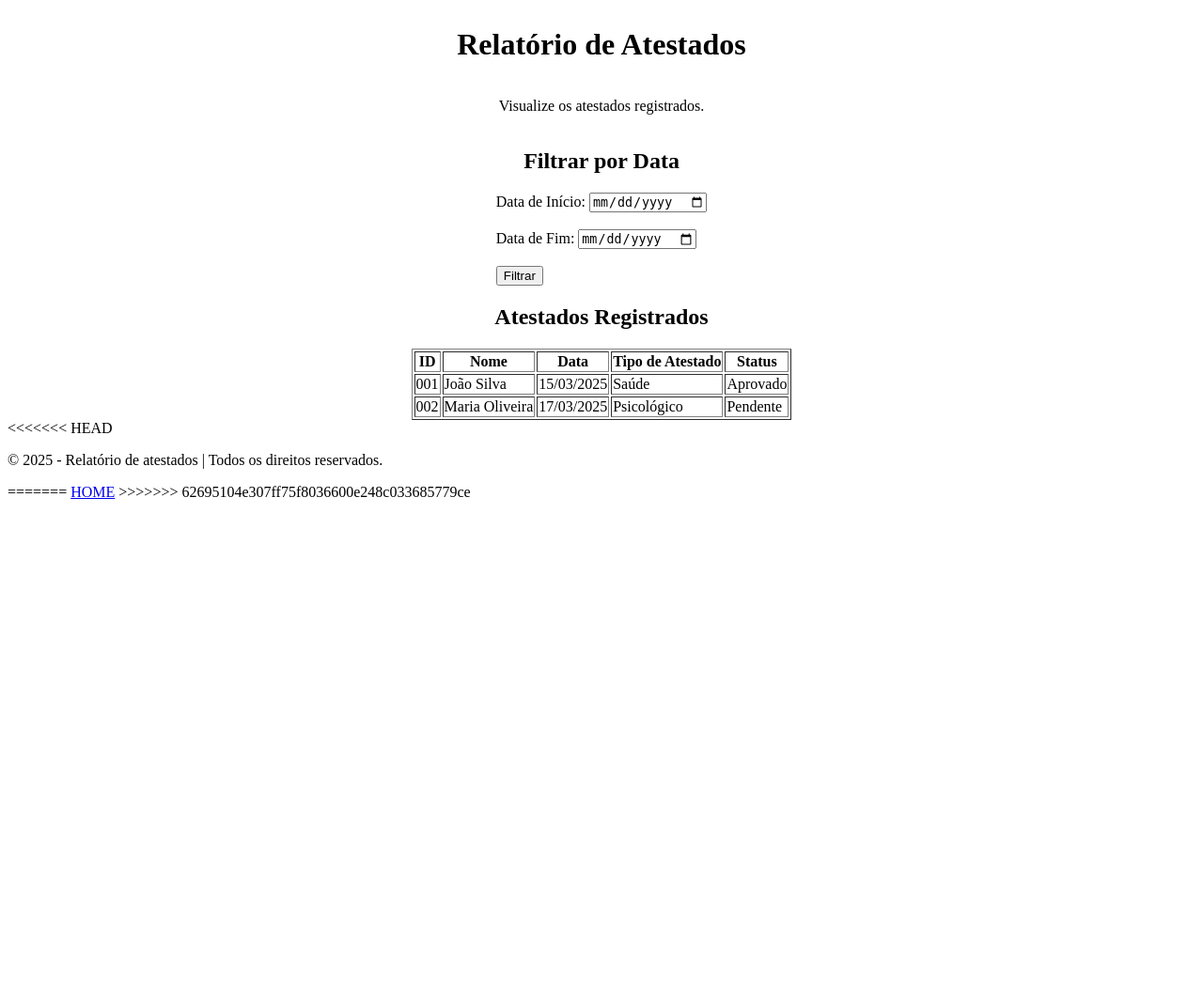
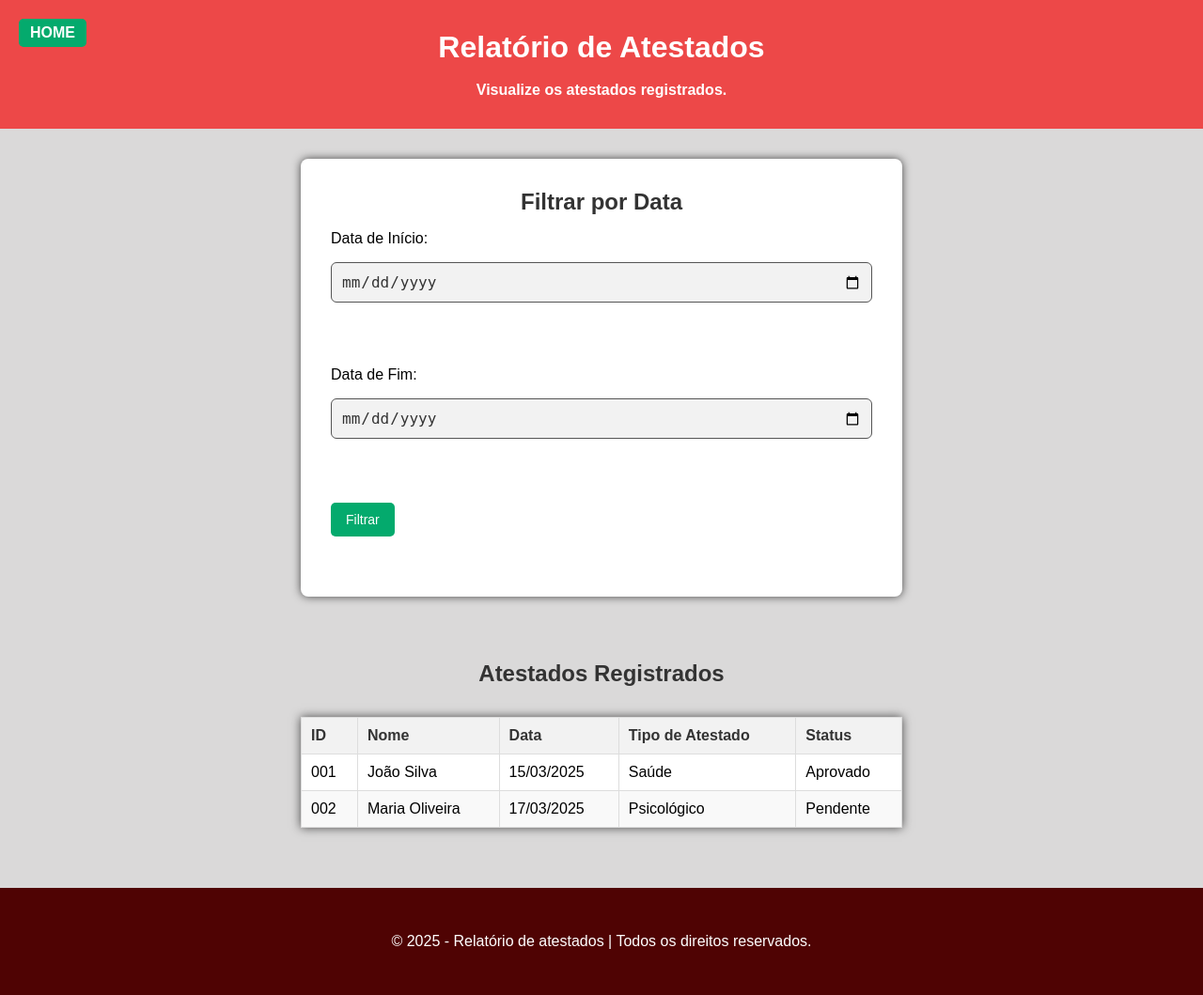
Before and after one commit to Slot148/Projeto-Integrador-2025-1, a Flask app: template app/templates/Estrutura para relatório de atestados-API.html in a window 1280 px wide. Shown: the whole page at 94% size. Before the commit the page ends 531 px from the top, so only its background shows below. Run offline with Flask 3, Linux system fonts and the light colour scheme; the template is opened without the code that fills it, so the values that code supplies are empty.

Commit message:
<feat> implementação do css e link com o html

```diff
--- a/app/templates/Estrutura para relatório de atestados-API.html
+++ b/app/templates/Estrutura para relatório de atestados-API.html
@@ -1,28 +1,19 @@
 <!DOCTYPE html>
 <html lang="pt-br">
 <head>
+    <link rel="stylesheet" href="relat_atest.css">
     <meta charset="UTF-8">
     <meta name="viewport" content="width=device-width, initial-scale=1.0">
     <title>Relatório de Atestados</title>
 </head>
 <body>
 
-    <!-- Cabeçalho -->
-    <style>
-        .center {
-          display: flex;
-          flex-direction: column;
-          justify-content: space-evenly;
-          align-items: center;
-        }
-    </style>
-
-    <header class="center">
-        <h1>Relatório de Atestados</h1>
+    <header>
+        <a href="/">HOME</a>
+        <h1>Relatório de Atestados</h1><br>
         <p>Visualize os atestados registrados.</p>
     </header>
-
-    <!-- Filtro de Pesquisa (por data) -->
+    <main>
         <section class="center">
             <h2>Filtrar por Data</h2>
             <form action="#">
@@ -35,9 +26,9 @@
                 <button type="submit">Filtrar</button>
             </form>
         </section>
+    </main><br><br>
 
-    <!-- Tabela de Relatório -->
-    <section class="center" class="containsTable">
+        <section>
             <h2>Atestados Registrados</h2>
             <table border="1">
                 <thead>
@@ -67,12 +58,8 @@
                 </tbody>
             </table>
         </section>
-<<<<<<< HEAD
   <footer>
     <p>© 2025 - Relatório de atestados | Todos os direitos reservados.</p>
   </footer>
-=======
-    <a href="/">HOME</a>
->>>>>>> 62695104e307ff75f8036600e248c033685779ce
 </body>
 </html>
--- /dev/null
+++ b/app/templates/relat_atest.css
@@ -0,0 +1,150 @@
+/* Reset básico */
+* {
+    margin: 0;
+    padding: 0;
+    box-sizing: border-box;
+}
+
+body {
+    background-color: rgb(218, 217, 217);
+    font-family: Arial, Helvetica, sans-serif;
+    font-weight: 400;
+    color: #000;
+    display: flex;
+    flex-direction: column;
+    min-height: 100vh;
+}
+
+header {
+    padding: 2rem;
+    background-color: #ed4848;
+    text-align: center;
+    color: white;
+}
+
+header h1 {
+    font-size: 2.0rem;
+}
+
+header p {
+    font-size: 1rem;
+    font-weight: 600;
+}
+
+header a {
+    color: white;
+    text-decoration: none;
+    background-color: #04AA6D;
+    padding: 6px 12px;
+    border-radius: 5px;
+    transition: background-color 0.3s ease;
+    font-weight: bold;
+    position: absolute;
+    left: 20px;
+    top: 20px;
+}
+
+header a:hover {
+    background-color: #038e5a;
+}
+
+main {
+    max-width: 40rem;
+    width: 90%;
+    margin: 2rem auto;
+    padding: 2rem;
+    background-color: #fff;
+    border-radius: 8px;
+    box-shadow: 0 0 10px rgba(0, 0, 0, 0.677);
+    flex: 1;
+}
+
+section {
+    margin-bottom: 2rem;
+}
+
+section h2 {
+    margin-bottom: 1rem;
+    color: #333;
+    text-align: center;
+}
+
+form {
+    display: flex;
+    flex-direction: column;
+    gap: 1rem;
+}
+
+input[type="date"] {
+    padding: 10px;
+    border: 1px solid #555;
+    border-radius: 6px;
+    background-color: #f2f2f2;
+    color: #333;
+    font-size: 16px;
+    transition: border-color 0.3s ease, background-color 0.3s ease;
+}
+
+input[type="date"]:hover {
+    background-color: #e8e8e8;
+    border-color: #000;
+}
+
+input[type="date"]:focus {
+    border-color: #ed4848;
+    box-shadow: 0 0 4px rgba(237, 72, 72, 0.4);
+    outline: none;
+}
+
+button {
+    background-color: #04AA6D;
+    color: white;
+    border: none;
+    padding: 10px 16px;
+    font-size: 14px;
+    border-radius: 5px;
+    cursor: pointer;
+    transition: background-color 0.3s ease;
+    align-self: flex-start;
+}
+
+button:hover {
+    background-color: #038e5a;
+}
+
+table {
+    width: 100%;
+    border-collapse: collapse;
+    max-width: 50%;
+    margin: 2rem auto;
+    padding: 2rem;
+    background-color: #fff;
+    box-shadow: 0 0 10px rgba(0, 0, 0, 0.663);
+    flex: 1;
+}
+
+table, th, td {
+    border: 1px solid #ddd;
+}
+
+th, td {
+    padding: 10px;
+    text-align: left;
+}
+
+th {
+    background-color: #f2f2f2;
+    color: #333;
+}
+
+tr:nth-child(even) {
+    background-color: #f9f9f9;
+}
+
+footer {
+    background-color: #4f0303;
+    color: white;
+    text-align: center;
+    padding: 3rem;
+    font-size: 1rem;
+}
```
Lines whose indentation alone changed are shown as unchanged.
